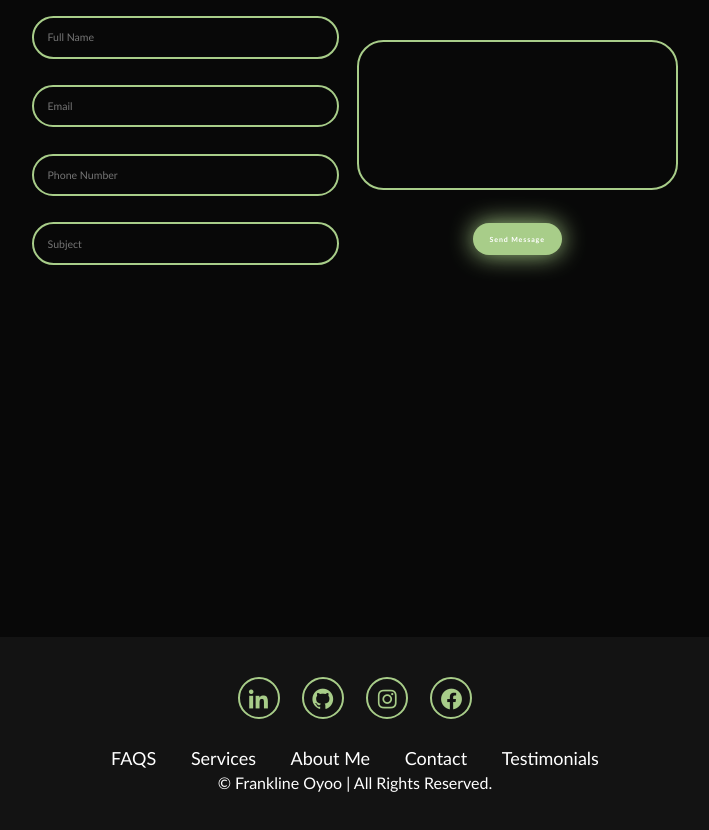
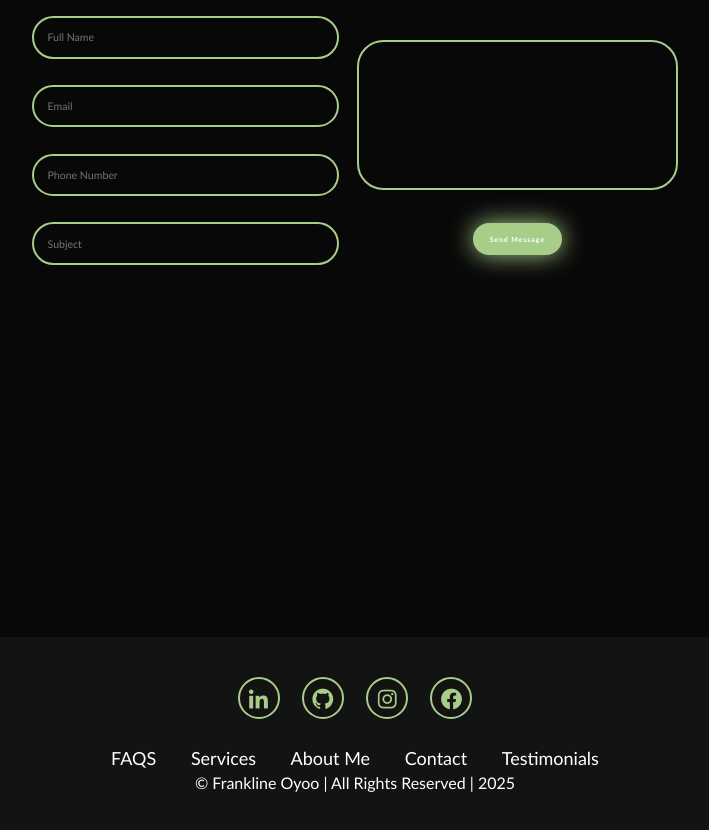
Before and after one commit to Franklineoyoo/webdev_1, a plain HTML site: page index.html in a window 1280 px wide. Shown: the part 7588-8418 px from the top of the page, without its empty margins (285-994 px from the left). Drawn offline with nearby package versions, Linux system fonts and the light colour scheme.

Commit message:
I added a footer

```diff
--- a/index.html
+++ b/index.html
@@ -482,7 +482,7 @@ I also explored mobile development with Flutter and Dart, building intuitive cro
         </ul>
 
         <p class="copyright">
-            &copy; Frankline Oyoo | All Rights Reserved.
+            &copy; Frankline Oyoo | All Rights Reserved | 2025
         </p>
     </footer>
 
```
